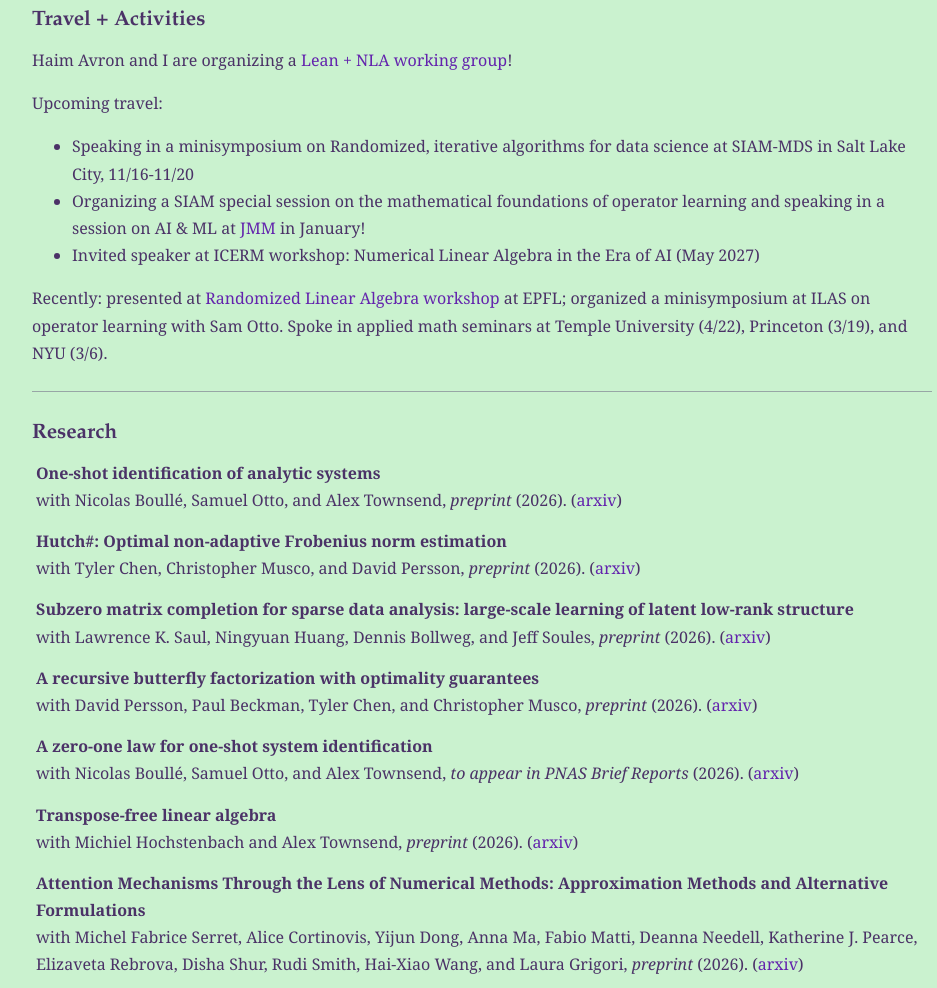
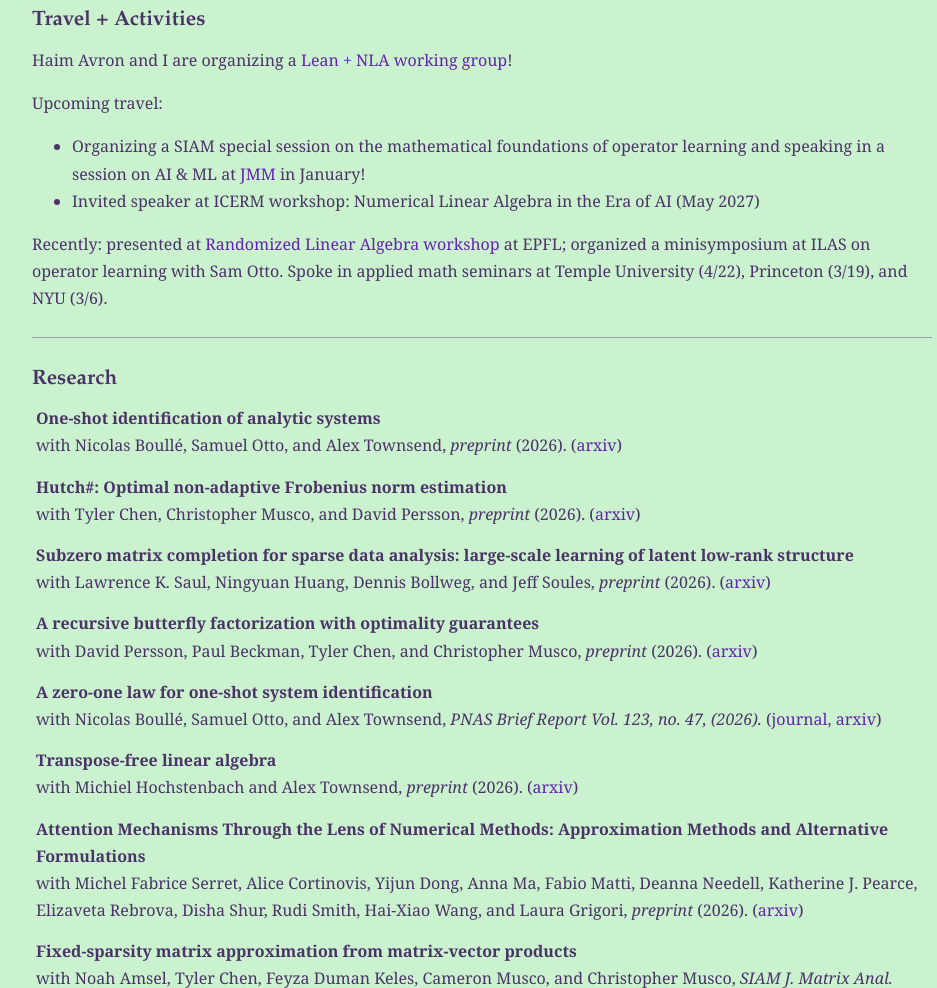
Before and after one commit to dihalikias/dihalikias.github.io, a plain HTML site: page index.html in a window 1280 px wide. Shown: the part 591-1579 px from the top of the page, without its empty margins (158-1095 px from the left). Drawn offline with Linux system fonts and the light colour scheme.

Commit message:
Update index.html

```diff
--- a/index.html
+++ b/index.html
@@ -146,7 +146,6 @@ section {
 </p>
 
 Upcoming travel: <ul>
-  <li>Speaking in a minisymposium on Randomized, iterative algorithms for data science at SIAM-MDS in Salt Lake City, 11/16-11/20</li>
   <li>Organizing a SIAM special session on the mathematical foundations of operator learning and speaking in a session on AI & ML at <a href="https://jointmathematicsmeetings.org/jmm">JMM</a> in January!  </li>
   <li>Invited speaker at ICERM workshop: Numerical Linear Algebra in the Era of AI (May 2027)</li>
 </ul>
@@ -174,9 +173,9 @@ with Lawrence K. Saul, Ningyuan Huang, Dennis Bollweg, and Jeff Soules, <i>prepr
 with David Persson, Paul Beckman, Tyler Chen, and Christopher Musco, <i>preprint</i> (2026).
     (<a href="https://arxiv.org/abs/2607.29361">arxiv</a>)</li>
 
-  <li><b>A zero-one law for one-shot system identification</b><br>
-with Nicolas Boullé, Samuel Otto, and Alex Townsend, <i>to appear in PNAS Brief Reports</i> (2026).
-    (<a href="https://arxiv.org/abs/2607.15832">arxiv</a>)</li>
+   <li><b>A zero-one law for one-shot system identification</b><br>
+with Nicolas Boullé, Samuel Otto, and Alex Townsend, <i>PNAS Brief Report Vol. 123, no. 47, (2026).</i>
+    (<a href="https://www.pnas.org/doi/10.1073/pnas.2624491123">journal</a>, <a href="https://arxiv.org/abs/2611.30470">arxiv</a>)</li>
 
  <li><b>Transpose-free linear algebra</b><br>
 with Michiel Hochstenbach and Alex Townsend, <i>preprint</i> (2026).
```
